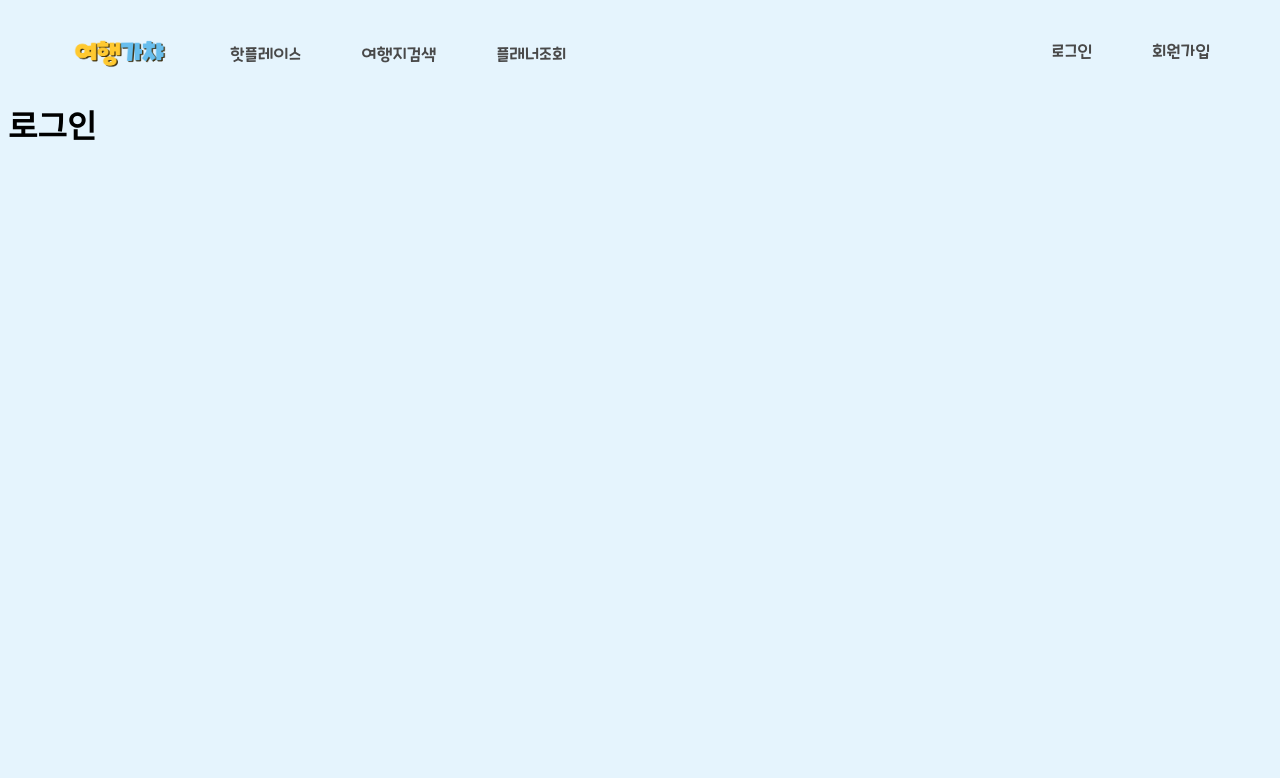
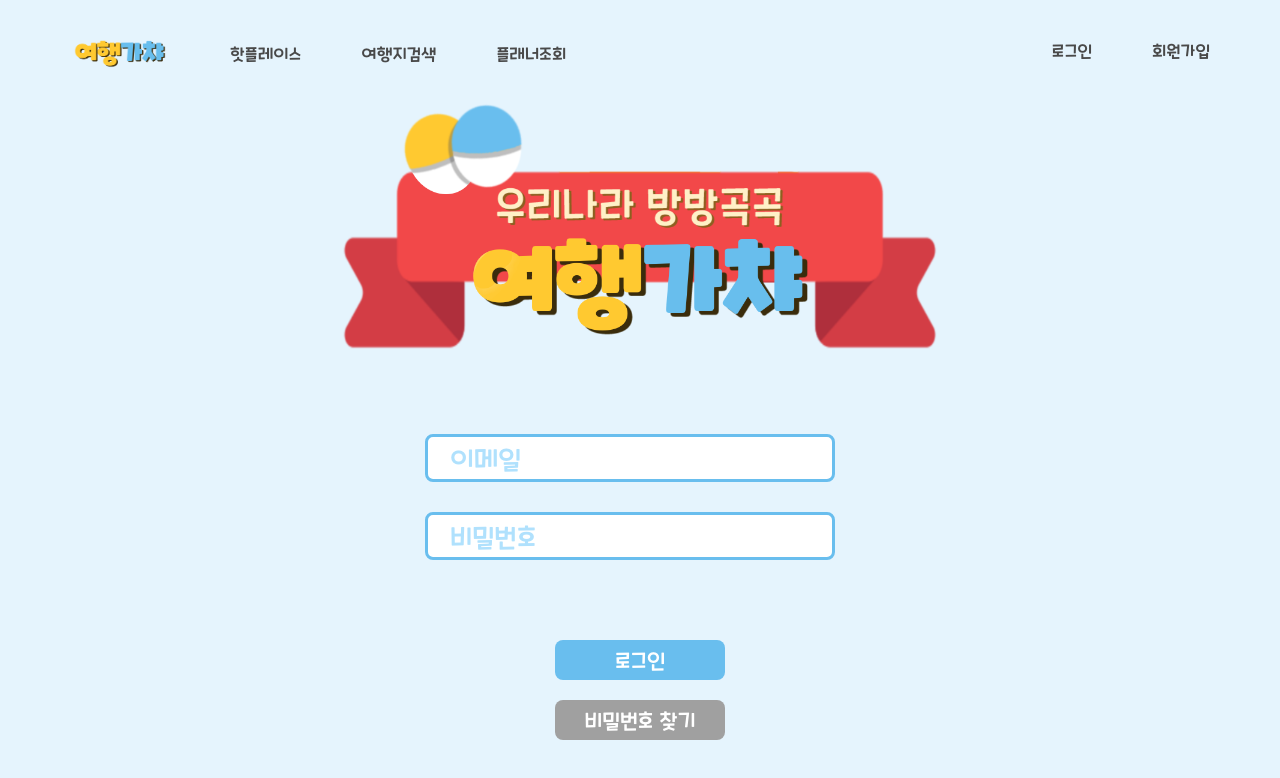
Before and after one commit to YFASS-EnjoyTrip/EnjoyTrip-Vue, a Vue app: page /login in a window 1280 px wide. Shown: the top 778 px of the page. Built offline with nearby package versions, Linux system fonts and the light colour scheme.

Commit message:
Feat. LoginForm UI 완성

```diff
--- a/src/components/member/LoginForm.vue
+++ b/src/components/member/LoginForm.vue
@@ -1,21 +1,127 @@
 <template>
-  <div>
-    <h1>로그인</h1>
+  <div class="main-container">
+    <div>
+      <img
+        class="main-logo"
+        src="../../assets/img/main_logo.png"
+        alt="로고이미지"
+      />
+    </div>
+    <div class="input-container">
+      <div>
+        <input class="input-box" type="text" placeholder="이메일" />
+      </div>
+      <div>
+        <input class="input-box" type="password" placeholder="비밀번호" />
+      </div>
+    </div>
+    <div class="button-container">
+      <div class="button login">로그인</div>
+      <div class="button findPwd">비밀번호 찾기</div>
+    </div>
   </div>
 </template>
 
 <script>
 export default {
-  name: "LoginForm",
+  name: "SignupForm",
   components: {},
   data() {
     return {
+      email: "",
+      nickname: "",
       message: "",
+      emailDuplicate: true,
+      nicknameDuplicate: true,
+      confirmPassword: "asa",
+      password: "12",
     };
   },
   created() {},
-  methods: {},
+  methods: {
+    debouncedChecklDuplicate() {},
+    submitForm() {},
+  },
 };
 </script>
 
-<style scoped></style>
+<style scoped>
+.main-container {
+  display: block;
+  text-align: center;
+}
+.button-container {
+  width: fit-content;
+  margin: auto;
+  margin-top: 50px;
+}
+.button {
+  text-align: center;
+  background-color: #69beee;
+  font-family: "CookieRun-Regular";
+  color: #ffffff;
+  font-size: 20px;
+  width: 170px;
+  height: 40px;
+
+  caret-color: transparent;
+  user-select: none;
+  cursor: pointer;
+
+  border-radius: 8px;
+  margin-bottom: 20px;
+  display: flex;
+  align-items: center;
+  justify-content: center;
+}
+.findPwd {
+  background-color: #a0a0a0;
+}
+.findPwd:hover {
+  transform: scale(1.1);
+  background-color: #797979;
+  transition: 0.2s;
+}
+.findPwd:active {
+  background-color: #aaaaaa;
+  color: #424242;
+}
+.login:hover {
+  transform: scale(1.1);
+  background-color: #24a9f7;
+  transition: 0.2s;
+}
+.login:active {
+  background-color: #9dd8fa;
+  color: #424242;
+}
+.input-box {
+  border: 3px solid #69beee;
+  border-radius: 8px;
+  outline: none;
+  font-size: 25px;
+  font-family: "CookieRun-Regular";
+  color: #757575;
+  text-indent: 20px;
+  margin-right: 20px;
+  width: 400px;
+  height: 40px;
+  caret-color: #6e6e6e;
+  margin-bottom: 30px;
+}
+
+.input-box::placeholder {
+  color: #b0e1fd;
+}
+.input-container {
+  text-align: center;
+  margin-top: 30px;
+}
+.main-logo {
+  margin-top: 20px;
+  width: 600px;
+  caret-color: transparent;
+  user-select: none;
+  pointer-events: none;
+}
+</style>
```
Also changed, not shown: src/assets/logo.png (deleted).
